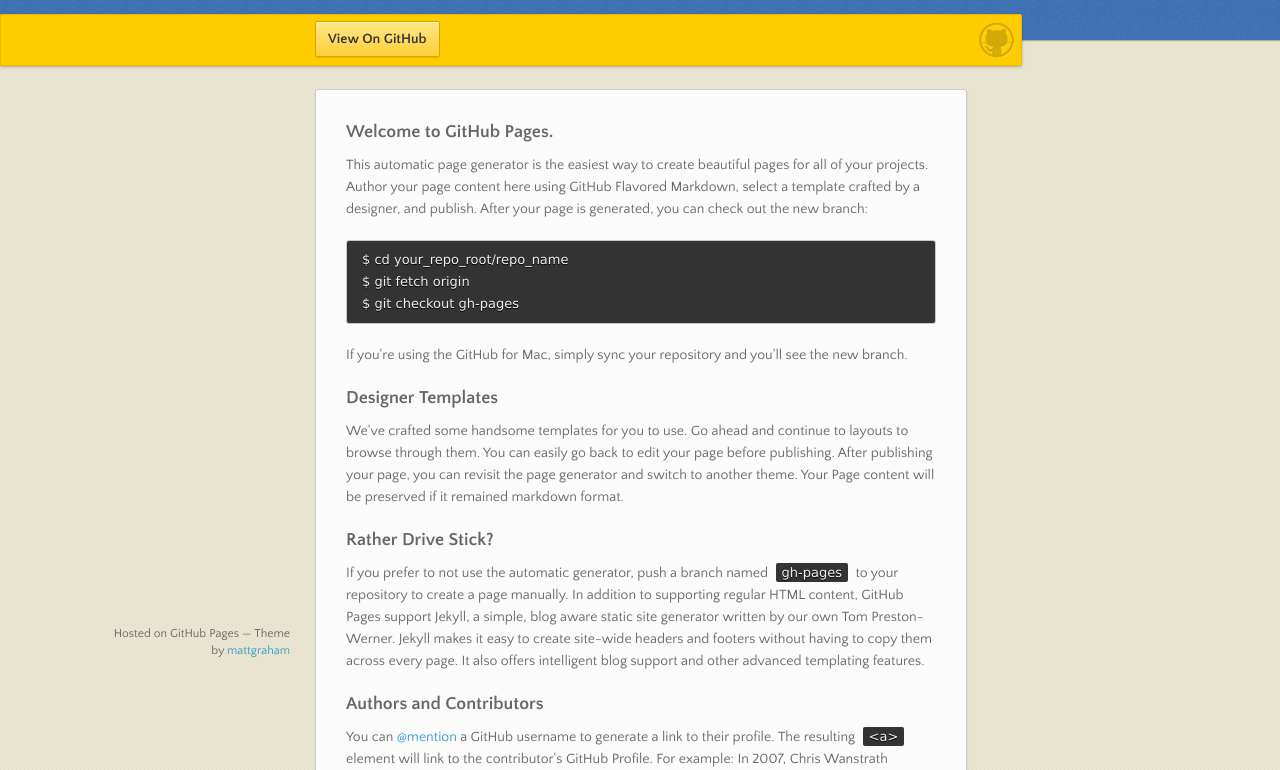
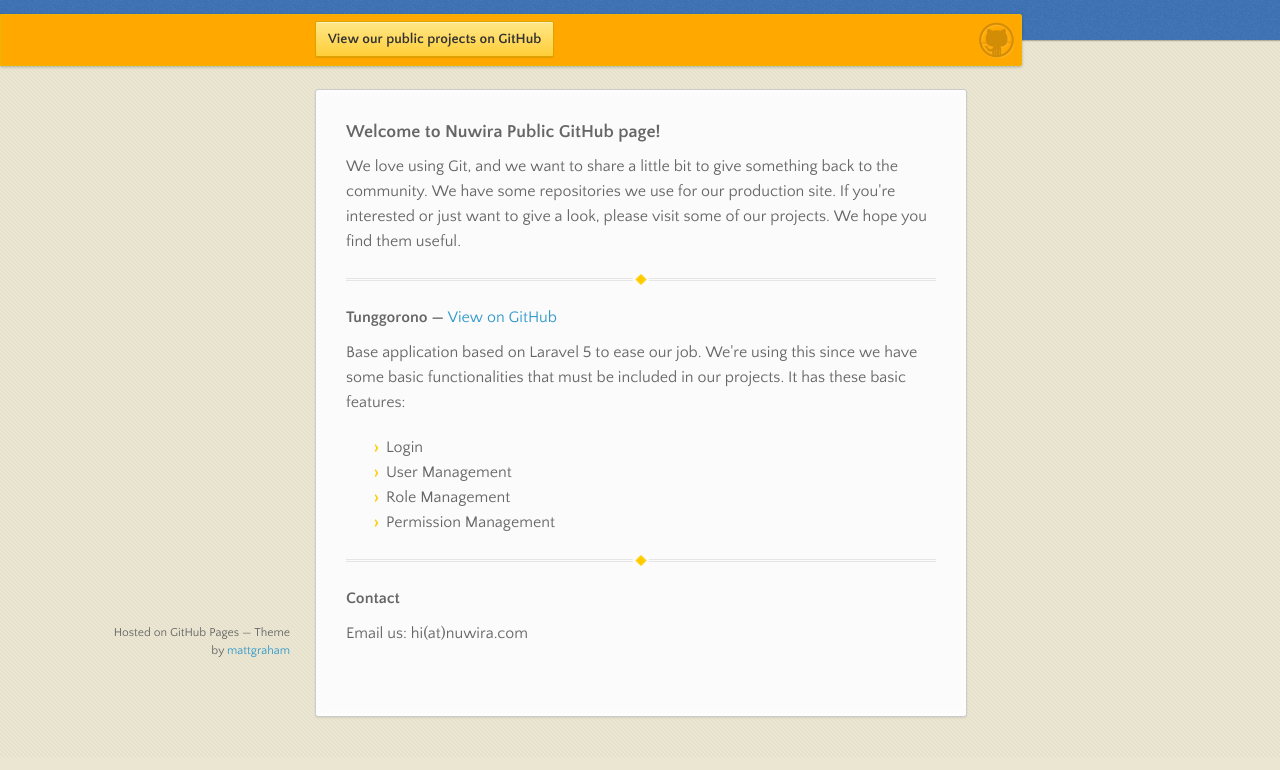
Before and after one commit to Nuwira/nuwira.github.io, a plain HTML site: page index.html in a window 1280 px wide. Shown: the part 101-871 px from the top of the page. Drawn offline with nearby package versions, Linux system fonts and the light colour scheme.

Commit message:
Initial page

```diff
--- a/index.html
+++ b/index.html
@@ -18,13 +18,13 @@
 
       <header>
         <h1>Nuwira &lt;3 GitHub</h1>
-        <p>Nuwira Public GitHub</p>
+        <p>Nuwira Public GitHub Page</p>
       </header>
 
       <div id="banner">
         <span id="logo"></span>
 
-        <a href="https://github.com/Nuwira" class="button fork"><strong>View On GitHub</strong></a>
+        <a href="https://github.com/Nuwira" class="button fork"><strong>View our public projects on GitHub</strong></a>
       </div><!-- end banner -->
 
     <div class="wrapper">
@@ -33,36 +33,27 @@
       </nav>
       <section>
         <h3>
-<a id="welcome-to-github-pages" class="anchor" href="#welcome-to-github-pages" aria-hidden="true"><span class="octicon octicon-link"></span></a>Welcome to GitHub Pages.</h3>
+<a id="welcome-to-github-pages" class="anchor" href="#welcome-to-github-pages" aria-hidden="true"><span class="octicon octicon-link"></span></a>Welcome to Nuwira Public GitHub page!</h3>
 
-<p>This automatic page generator is the easiest way to create beautiful pages for all of your projects. Author your page content here using GitHub Flavored Markdown, select a template crafted by a designer, and publish. After your page is generated, you can check out the new branch:</p>
+<p>We love using Git, and we want to share a little bit to give something back to the community. We have some repositories we use for our production site. If you're interested or just want to give a look, please visit some of our projects. We hope you find them useful.</p>
 
-<pre><code>$ cd your_repo_root/repo_name
-$ git fetch origin
-$ git checkout gh-pages
-</code></pre>
+<hr />
 
-<p>If you're using the GitHub for Mac, simply sync your repository and you'll see the new branch.</p>
+<h4>Tunggorono &mdash; <a href="https://github.com/Nuwira/tunggorono">View on GitHub</a></h4>
+<p>Base application based on Laravel 5 to ease our job. We're using this since we have some basic functionalities that must be included in our projects. It has these basic features:</p>
 
-<h3>
-<a id="designer-templates" class="anchor" href="#designer-templates" aria-hidden="true"><span class="octicon octicon-link"></span></a>Designer Templates</h3>
+<ul>
+	<li>Login</li>
+	<li>User Management</li>
+	<li>Role Management</li>
+	<li>Permission Management</li>
+</ul>
 
-<p>We've crafted some handsome templates for you to use. Go ahead and continue to layouts to browse through them. You can easily go back to edit your page before publishing. After publishing your page, you can revisit the page generator and switch to another theme. Your Page content will be preserved if it remained markdown format.</p>
+<hr />
 
-<h3>
-<a id="rather-drive-stick" class="anchor" href="#rather-drive-stick" aria-hidden="true"><span class="octicon octicon-link"></span></a>Rather Drive Stick?</h3>
+<h4>Contact</h4>
+<p>Email us: hi(at)nuwira.com</p>
 
-<p>If you prefer to not use the automatic generator, push a branch named <code>gh-pages</code> to your repository to create a page manually. In addition to supporting regular HTML content, GitHub Pages support Jekyll, a simple, blog aware static site generator written by our own Tom Preston-Werner. Jekyll makes it easy to create site-wide headers and footers without having to copy them across every page. It also offers intelligent blog support and other advanced templating features.</p>
-
-<h3>
-<a id="authors-and-contributors" class="anchor" href="#authors-and-contributors" aria-hidden="true"><span class="octicon octicon-link"></span></a>Authors and Contributors</h3>
-
-<p>You can <a href="https://github.com/blog/821" class="user-mention">@mention</a> a GitHub username to generate a link to their profile. The resulting <code>&lt;a&gt;</code> element will link to the contributor's GitHub Profile. For example: In 2007, Chris Wanstrath (<a href="https://github.com/defunkt" class="user-mention">@defunkt</a>), PJ Hyett (<a href="https://github.com/pjhyett" class="user-mention">@pjhyett</a>), and Tom Preston-Werner (<a href="https://github.com/mojombo" class="user-mention">@mojombo</a>) founded GitHub.</p>
-
-<h3>
-<a id="support-or-contact" class="anchor" href="#support-or-contact" aria-hidden="true"><span class="octicon octicon-link"></span></a>Support or Contact</h3>
-
-<p>Having trouble with Pages? Check out the documentation at <a href="https://help.github.com/pages">https://help.github.com/pages</a> or contact <a href="mailto:support@github.com">support@github.com</a> and we’ll help you sort it out.</p>
       </section>
       <footer>
         <p><small>Hosted on GitHub Pages &mdash; Theme by <a href="https://twitter.com/michigangraham">mattgraham</a></small></p>
--- a/stylesheets/styles.css
+++ b/stylesheets/styles.css
@@ -503,7 +503,7 @@
 }
 
 body {
-  font: 14px/22px "Quattrocento Sans", "Helvetica Neue", Helvetica, Arial, sans-serif;
+  font: 16px/25px "Quattrocento Sans", "Helvetica Neue", Helvetica, Arial, sans-serif;
   color: #666;
   font-weight: 300;
   margin: 0px;
@@ -694,7 +694,7 @@
   margin-right: -382px;
   position: fixed;
   top: 115px;
-  background: #ffcc00;
+  background: #ffa800;
   border: 1px solid #f0b500;
   -moz-box-shadow: 0px 1px 3px rgba(0, 0, 0, 0.25);
   -webkit-box-shadow: 0px 1px 3px rgba(0, 0, 0, 0.25);
```
